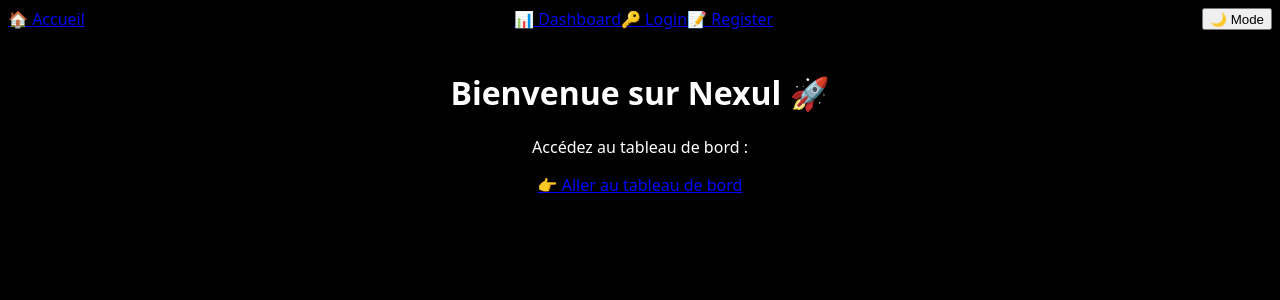
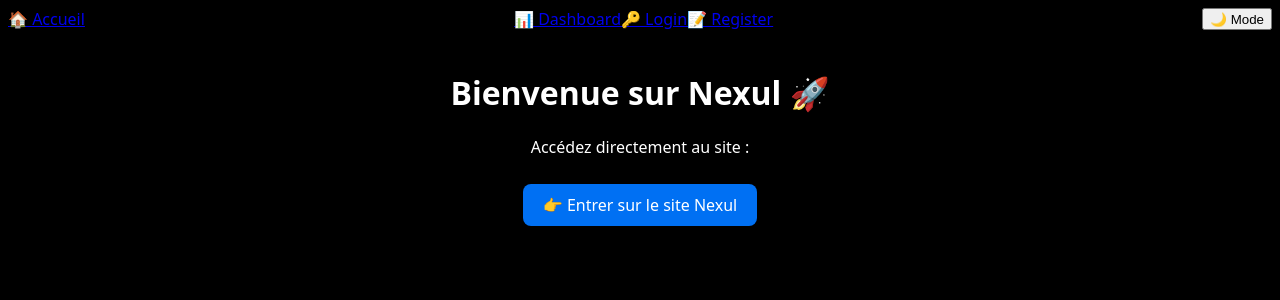
Before and after one commit to contactnexul-hash/Nexul-NXL-, a Next.js app: page / in a window 1280 px wide. Shown: the top 300 px of the page. Built offline with nearby package versions, Linux system fonts and the light colour scheme.

Commit message:
Mise à jour : Lien direct vers le site Nexul sur la page d'accueil

```diff
--- a/app/page.js
+++ b/app/page.js
@@ -4,13 +4,22 @@ export default function Home() {
   return (
     <main style={{ textAlign: "center", padding: "20px" }}>
       <h1>Bienvenue sur Nexul 🚀</h1>
-      <p>Accédez au tableau de bord :</p>
-
+      <p>Accédez directement au site :</p>
       <a
-        href="/dashboard"
-        style={{ color: "blue", textDecoration: "underline" }}
+        href="https://projetnexul.vercel.app"
+        target="_blank"
+        rel="noopener noreferrer"
+        style={{
+          display: "inline-block",
+          padding: "10px 20px",
+          backgroundColor: "#0070f3",
+          color: "white",
+          borderRadius: "8px",
+          textDecoration: "none",
+          marginTop: "10px"
+        }}
       >
-        👉 Aller au tableau de bord
+        👉 Entrer sur le site Nexul
       </a>
     </main>
   );
```
